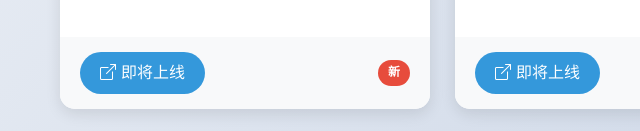
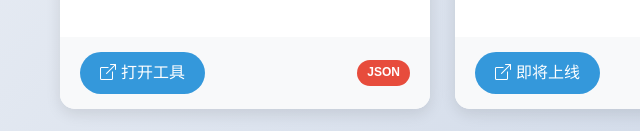
Before and after one commit to jxyang2025/jtools, a plain HTML site: page index.html in a window 1280 px wide. Shown: the part 821-952 px from the top of the page, 0-640 px from the left. Drawn offline with nearby package versions, Linux system fonts and the light colour scheme.

Commit message:
Update link and tag in tool card footer

```diff
--- a/index.html
+++ b/index.html
@@ -282,8 +282,8 @@
                     <p>格式化、验证和美化JSON数据，支持语法高亮和错误提示。</p>
                 </div>
                 <div class="tool-card-footer">
-                    <a href="#" class="tool-link"><i class="bi bi-box-arrow-up-right"></i> 即将上线</a>
-                    <span class="tool-tag">新</span>
+                       <a href="json.html" class="tool-link"><i class="bi bi-box-arrow-up-right"></i> 打开工具</a>
+                    <span class="tool-tag">JSON</span>
                 </div>
             </div>
 
```
